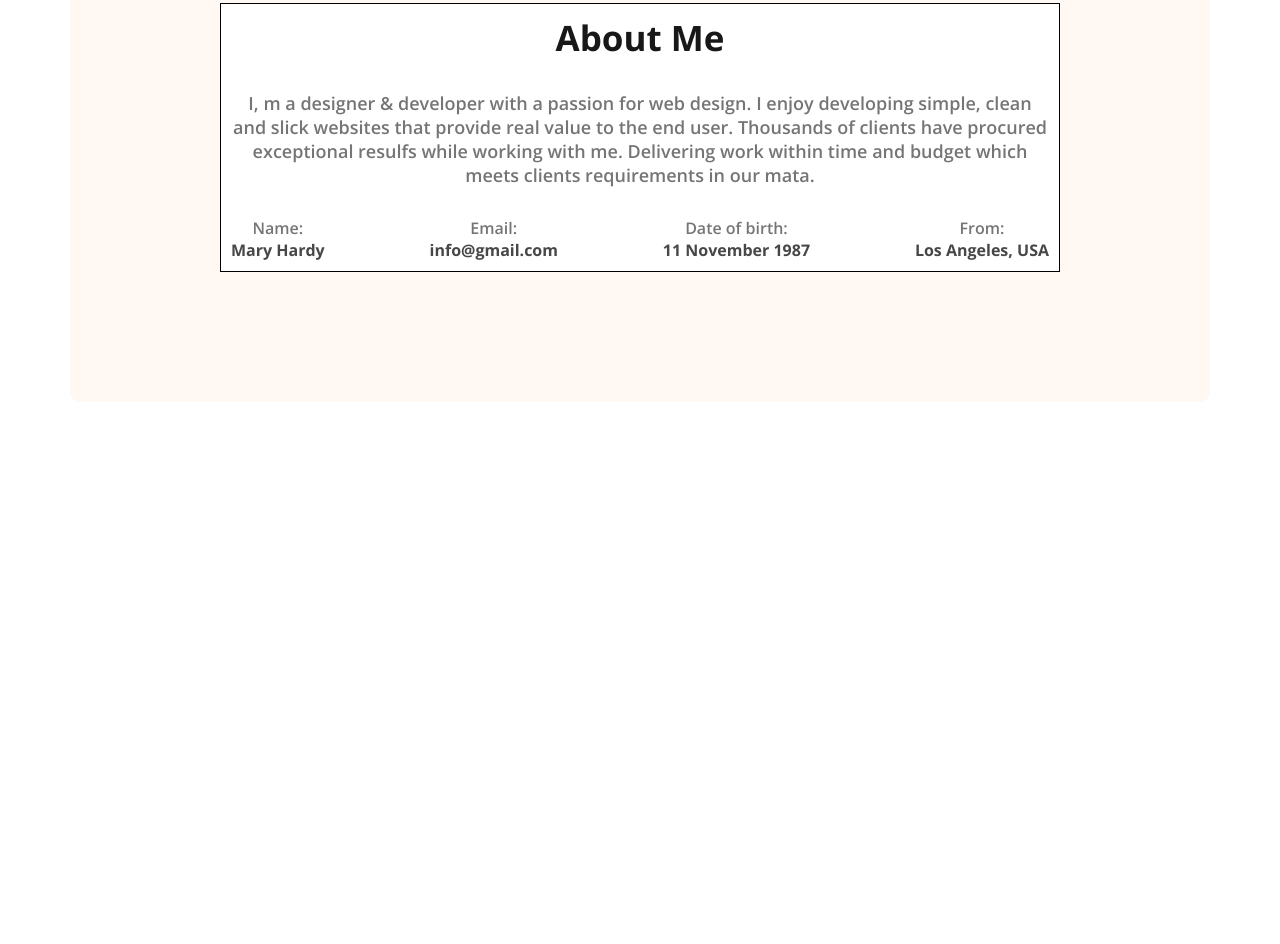
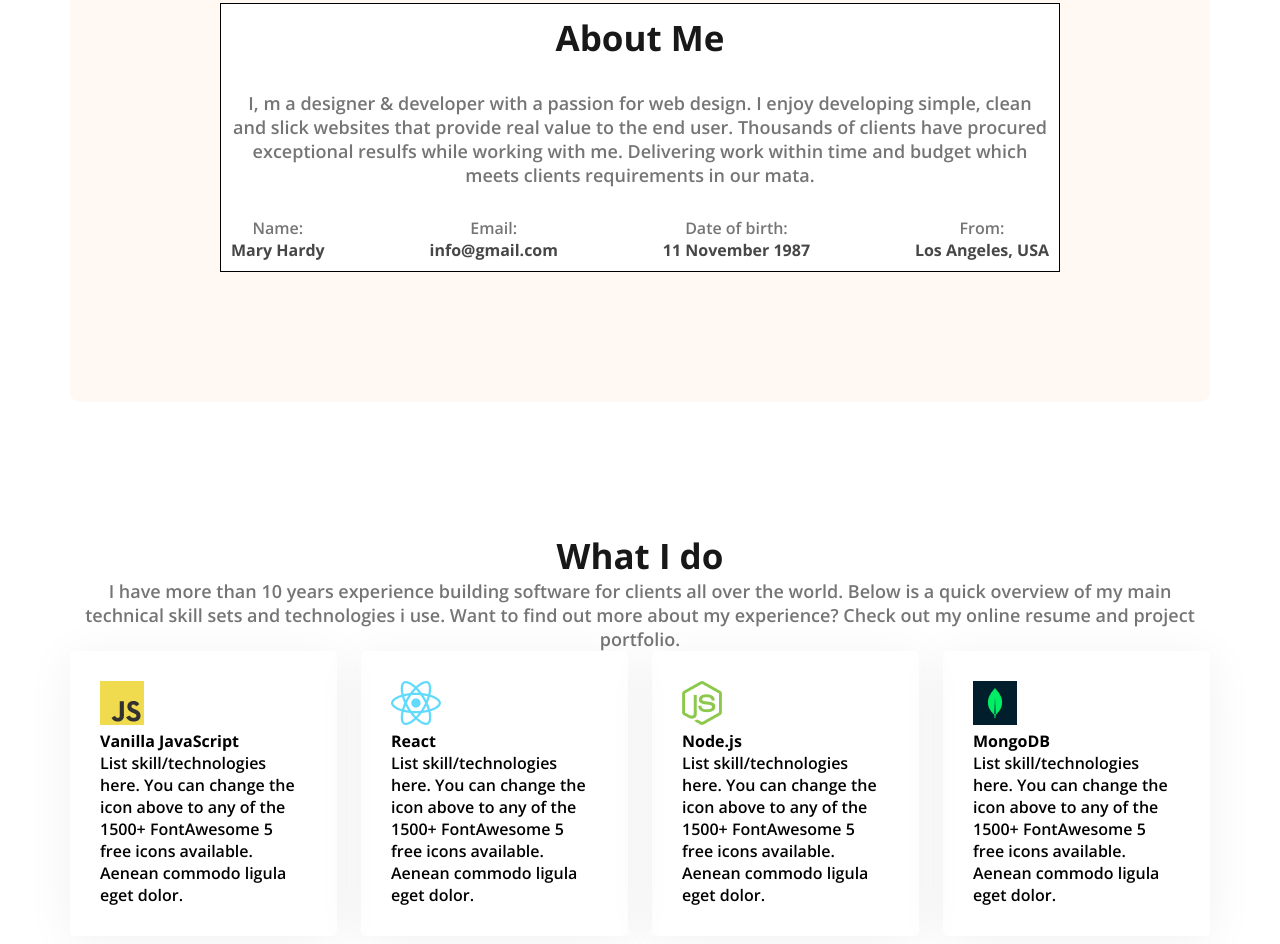
Before and after one commit to Saiful109710/web-dev-portfolio, a plain HTML site: page index.html in a window 1280 px wide. Shown: the part 989-1933 px from the top of the page. Before the commit the page ends 1521 px from the top, so only its background shows below. Drawn offline with nearby package versions, Linux system fonts and the light colour scheme.

Commit message:
added another section

```diff
--- a/index.html
+++ b/index.html
@@ -57,6 +57,37 @@
             </div>
 
         </section>
+
+        <!-- What is do section start -->
+
+        <section class="skills" >
+            <h3 class="section-title text-center">What I do</h3>
+            <p class="section-description text-center">I have more than 10 years experience building software for clients all over the world. Below is a quick overview of my main technical skill sets and technologies i use. Want to find out more about my experience? Check out my online resume and project portfolio.</p>
+
+            <div class="skills-container">
+
+                <div class="skill">
+                    <img src="images/icons/js.png" alt="">
+                    <h4 class="skill-title">Vanilla JavaScript</h4>
+                    <p class="skill-description">List skill/technologies here. You can change the icon above to any of the 1500+ FontAwesome 5 free icons available. Aenean commodo ligula eget dolor.</p>
+                </div>
+                <div class="skill">
+                    <img src="images/icons/react.png" alt="">
+                    <h4 class="skill-title">React</h4>
+                    <p class="skill-description">List skill/technologies here. You can change the icon above to any of the 1500+ FontAwesome 5 free icons available. Aenean commodo ligula eget dolor.</p>
+                </div>
+                <div class="skill">
+                    <img src="images/icons/nodejs.png" alt="">
+                    <h4 class="skill-title">Node.js</h4>
+                    <p class="skill-description">List skill/technologies here. You can change the icon above to any of the 1500+ FontAwesome 5 free icons available. Aenean commodo ligula eget dolor.</p>
+                </div>
+                <div class="skill">
+                    <img src="images/icons/mongo.png" alt="">
+                    <h4 class="skill-title">MongoDB</h4>
+                    <p class="skill-description">List skill/technologies here. You can change the icon above to any of the 1500+ FontAwesome 5 free icons available. Aenean commodo ligula eget dolor.</p>
+                </div>
+            </div>
+        </section>
     </main>
 </body>
 </html>
--- a/style/style.css
+++ b/style/style.css
@@ -47,6 +47,10 @@ body{
 .section-description{
     font-size: 18px;
     color: #757575;
+}
+
+.text-center{
+    text-align: center;
 }
 
 .btn-bg-transparent{
@@ -150,6 +154,11 @@ main{
     margin: 0 auto;
 }
 
+main section{
+    margin-top:130px;
+    margin-bottom:130px;
+}
+
 /* about */
 
 .about{
@@ -186,3 +195,14 @@ main{
     font-weight: 700;
     color: #474747;
 }
+
+.skills-container{
+    display: flex;
+    gap: 24px;
+}
+
+.skill{
+    padding: 30px;
+    box-shadow:0px 6px 50px 0px rgba(0, 0, 0, 0.06);
+    border-radius: 5px;
+}
```
